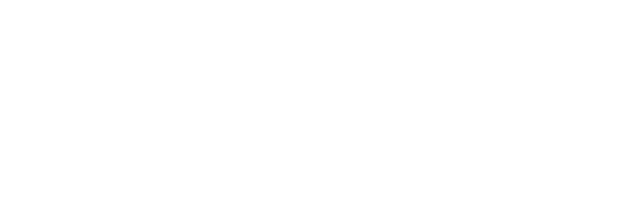
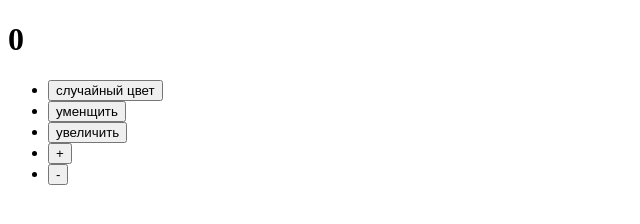
Before and after one commit to uwuMAKSON/js-homework5, a plain HTML site: page index.html in a window 1280 px wide. Shown: the whole page, without its empty margins (0-640 px from the left). Drawn offline with Linux system fonts and the light colour scheme.

Commit message:
added h1 and ul in li in button 5

```diff
--- a/index.html
+++ b/index.html
@@ -6,6 +6,14 @@
     <title>Document</title>
 </head>
 <body>
+    <h1>0</h1>
+    <ul>
+        <li><button id="Example1">случайный цвет</button></li>
+        <li><button id="Example2">уменщить</button></li>
+        <li><button id="Example3">увеличить</button></li>
+        <li><button id="Example4">+</button></li>
+        <li><button id="Example5">-</button></li>
+</ul>
     <script src="./scripts.js"></script>
 </body>
 </html>
```
